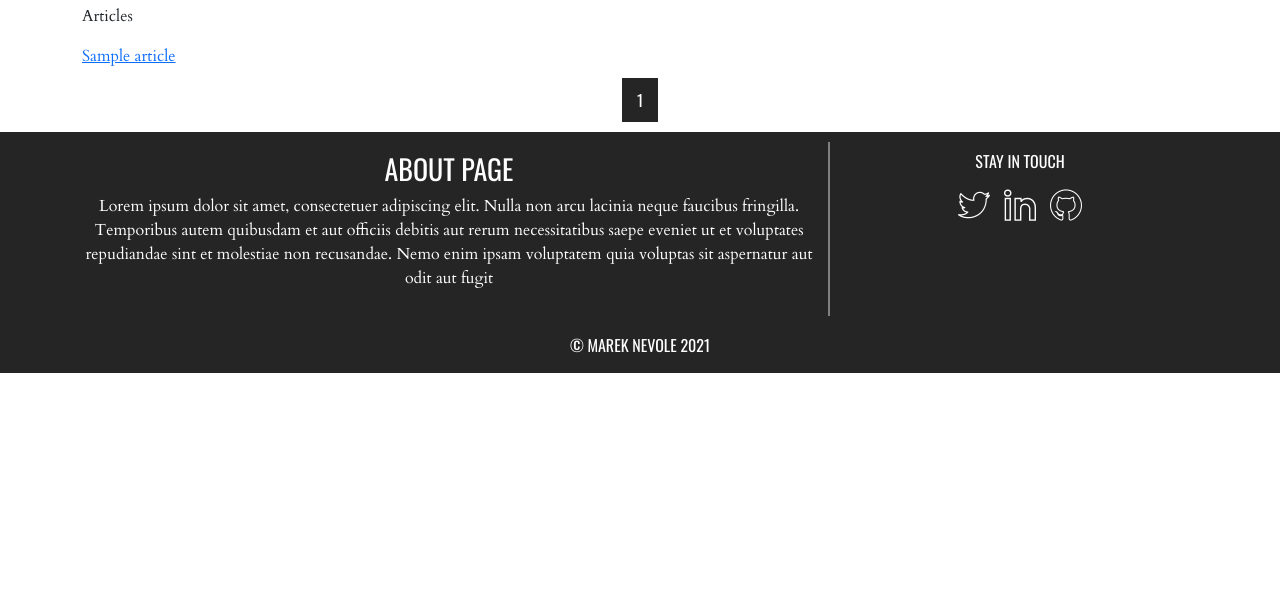
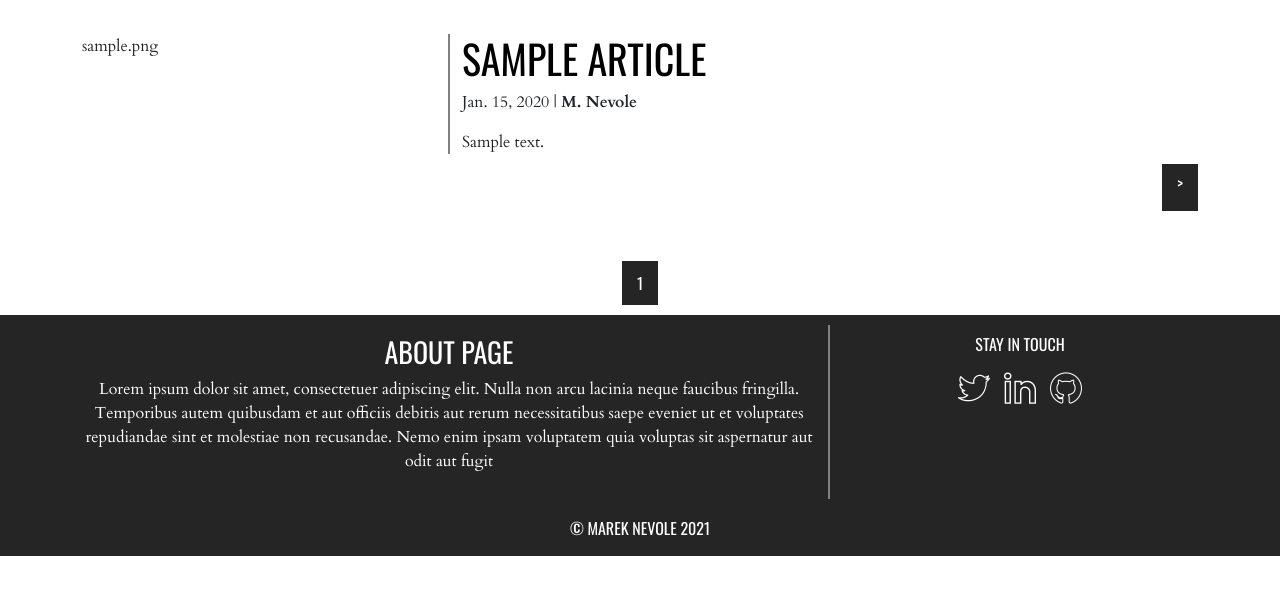
Before and after one commit to NevoleMarek/website-portfolio, a Django app: page /blog/ in a window 1280 px wide. Shown: the part 56-651 px from the top of the page. Run offline with Django 3.2, Linux system fonts and the light colour scheme; tables that the repository leaves empty hold one stand-in row (values such as "Sample post").

Commit message:
Change ArticleListView styling

```diff
--- a/website/articles/templates/articles/article_list.html
+++ b/website/articles/templates/articles/article_list.html
@@ -1,4 +1,5 @@
 {% extends 'base.html' %}
+{% load static %}
 
 {% block active-blog %}
 active
@@ -8,33 +9,51 @@ blog | M. Nevole
 {% endblock %}
 
 {% block content %}
-    <p>
-    Articles
-    </p>
     {% for object in page_obj %}
-        <a href="{% url 'article-detail' object.id %}">
-            {{ object.title }}
-        </a>
-        {% if not object.thumbnail %}
-            <p>No thumbnail</p>
-        {% endif %}
-
+        <div class="article" style="padding: 30px 0 30px 0;">
+            <div class="row">
+                <div class="col-sm-4 sm-border-right">
+                    {% if not object.thumbnail %}
+                        <img class='img-fluid rounded' src="{% static 'img/default-thumbnail.png' %}" alt="article-thumbnail">
+                    {% else %}
+                        {{ object.thumbnail }}
+                    {% endif %}
+                </div>
+                <div class="col-sm-8">
+                    <div class="d-flex justify-content-start article-header">
+                        <a href="{% url 'article-detail' object.id %}">
+                            <h1>{{ object.title }}</h1>
+                        </a>
+                    </div>
+                    <div class="d-flex">
+                        <p>{{ object.created }} | <strong>M. Nevole</strong></p>
+                    </div>
+                    <div class="d-flex">
+                        {{ object.content_short }}
+                    </div>
+                </div>
+            </div>
+            <div class="row ul-padding">
+                <div class="d-flex on-site-button justify-content-end align-self-end">
+                    <a href="{% url 'article-detail' object.id %}">
+                        <h6> > </h6>
+                    </a>
+                </div>
+            </div>
+        </div>
     {% empty %}
         <p>No articles yet.</p>
     {% endfor %}
 
 
-    <div class=" pagination justify-content-center ul-padding on-site-button">
+    <div class="pagination justify-content-center ul-padding on-site-button">
         <span class="step-links bg-clr">
-
             {% if page_obj.has_previous %}
                 <a href="?page=1">1</a>
                 <a href="?page={{ page_obj.previous_page_number }}"> < </a>
             {% endif %}
 
-
                 <a href="">{{ page_obj.number }}</a>
-
 
             {% if page_obj.has_next %}
                 <a href="?page={{ page_obj.next_page_number }}"> > </a>
--- a/website/articles/views.py
+++ b/website/articles/views.py
@@ -1,6 +1,10 @@
-from django.views.generic.detail import DetailView
-from django.views.generic.edit import CreateView, UpdateView, DeleteView
-from django.views.generic.list import ListView
+from django.views.generic import (
+    CreateView,
+    UpdateView,
+    DeleteView,
+    DetailView,
+    ListView
+)
 from django.urls import reverse_lazy
 
 from articles.models import Article
@@ -23,10 +27,21 @@ class ArticleDeleteView(DeleteView):
     success_url = reverse_lazy('blog')
 
 
+
 class ArticleListView(ListView):
     model = Article
     paginate_by = 5
 
+    TRUNC_LEN = 500
+
+    def get_context_data(self, **kwargs):
+        ctx = super().get_context_data(**kwargs)
+        for i in ctx['object_list']:
+            i.content_short = i.content[:self.TRUNC_LEN]
+            if len(i.content) > self.TRUNC_LEN:
+                i.content_short += '...'
+        return ctx
+
 
 class ArticleDetailView(DetailView):
     model = Article
--- a/website/static/css/main.css
+++ b/website/static/css/main.css
@@ -121,6 +121,16 @@ h1, h2, h3, h4, h5, h6 {
         border-right: 2px solid gray;
     }
 }
+@media (min-width: 576px){
+    .sm-border-right {
+        border-right: 2px solid gray;
+    }
+}
+@media (max-width: 575px){
+    .article img{
+        padding: 0 100px 0 100px;
+    }
+}
 
 .socials img{
     transition: transform 0.2s;
@@ -172,3 +182,12 @@ h1, h2, h3, h4, h5, h6 {
 .proficiency h5{
     padding-top: 20px;
 }
+
+/*
+    BLOG
+ */
+
+.article-header a{
+    text-decoration: none;
+    color: black;
+}
```
